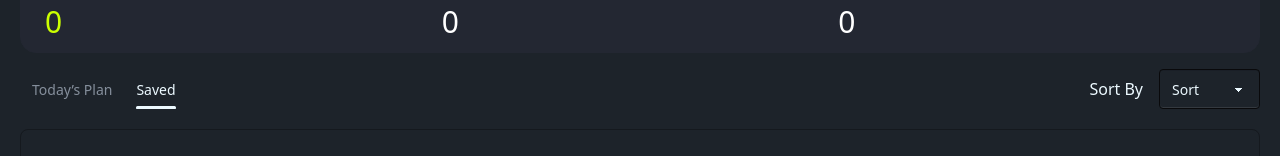
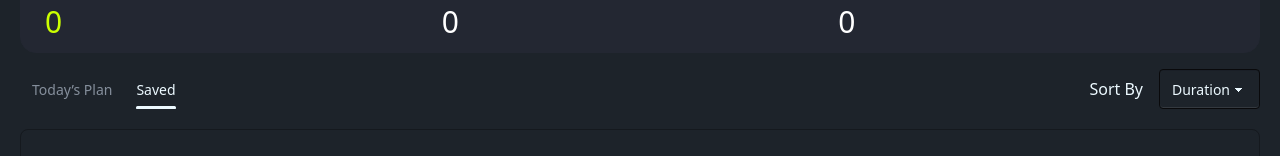
Before and after one commit to rezasdsju/fit-log, a Next.js app: page /my-plan in a window 1280 px wide. Shown: the part 215-371 px from the top of the page. Built offline with nearby package versions, Linux system fonts and the light colour scheme.

Commit message:
fix: sort workouts by duration by default

```diff
--- a/src/app/my-plan/page.tsx
+++ b/src/app/my-plan/page.tsx
@@ -7,7 +7,7 @@ import ListedWorkoutFallback from "@/components/shared/ListedWorkoutFallback";
 
 
 const MyPlanPage = () => {
-    const [sortBy, setSortBy] = useState<''|'duration'|'calories'|'rating'>('')
+    const [sortBy, setSortBy] = useState<'duration'|'calories'|'rating'>('duration')
     // const [todayPlanSelected, setTodayPlanSelected] = useState(false)
 
     const { todayPlan, saved,selectedTab, setSelectedTab} = useContext(WorkoutContext)
@@ -81,8 +81,8 @@ const MyPlanPage = () => {
                         <h4 className="hidden min-[400px]:block whitespace-nowrap">Sort By</h4>
 
 
-                            <select onChange={(e)=>setSortBy(e.target.value as ""| 'duration'|'calories'|'rating')} defaultValue="" className="select select-neutral">
-                                <option value="" disabled={true}> Sort</option>
+                            <select onChange={(e)=>setSortBy(e.target.value as 'duration'|'calories'|'rating')} defaultValue="duration" className="select select-neutral">
+                                <option disabled={true}> Sort</option>
                                 <option value='duration'>Duration</option>
                                 <option value='calories'>Calories</option>
                                 <option value='rating'>Rating</option>
```
